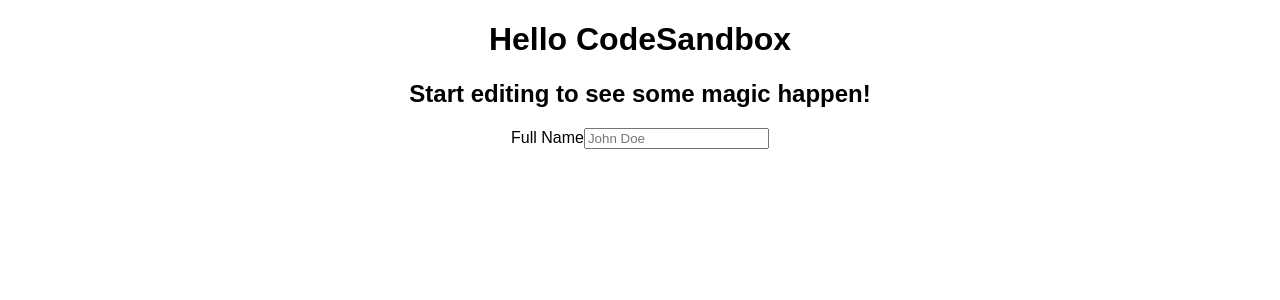
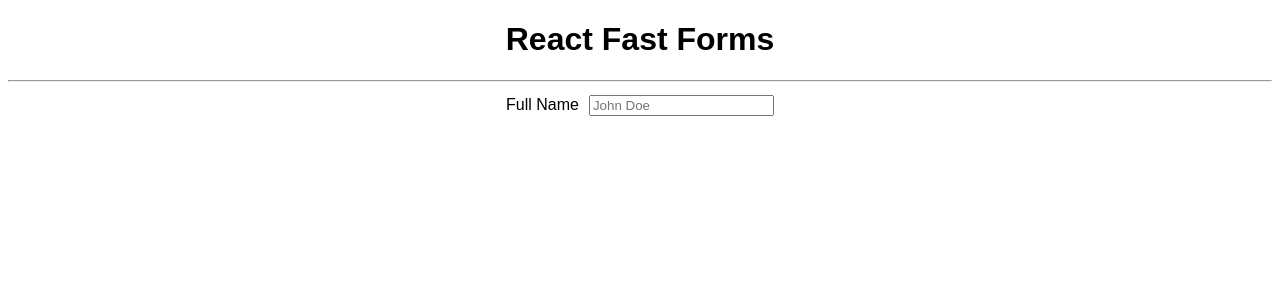
Before and after one commit to time2hack/fast-forms-in-react, a React (Create React App) app: page / in a window 1280 px wide. Shown: the top 300 px of the page. Built offline with nearby package versions, Linux system fonts and the light colour scheme.

Commit message:
✨ styles fixed

```diff
--- a/src/App.js
+++ b/src/App.js
@@ -5,11 +5,9 @@
 export default function App() {
   return (
     <div className="App">
-      <h1>Hello CodeSandbox</h1>
-      <h2>Start editing to see some magic happen!</h2>
-      <div>
-        <Form />
-      </div>
+      <h1>React Fast Forms</h1>
+      <hr />
+      <Form />
     </div>
   )
 }
--- a/src/components/Form.module.css
+++ b/src/components/Form.css
@@ -5,7 +5,8 @@
   display: block;
   margin-bottom: 10px;
 }
-.form-field label {
-  display: block;
+.form-field label,
+.form-field input {
+  display: inline-block;
   margin: 5px;
 }
```
Also changed, not shown: src/components/Form.js (+10 -8 lines).
